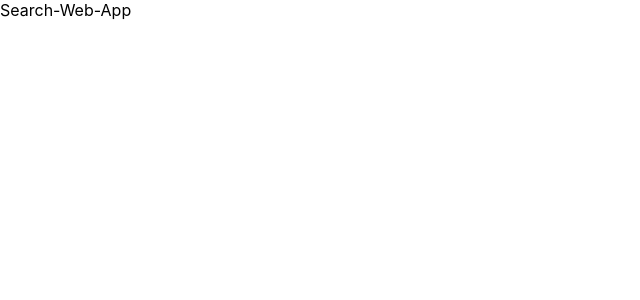
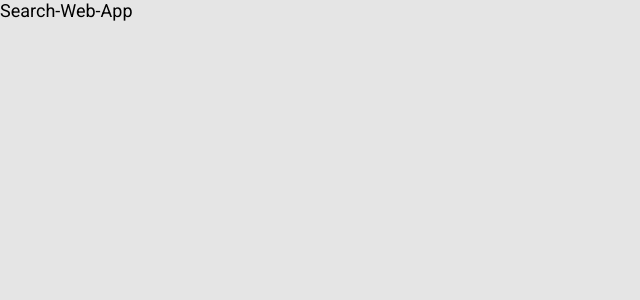
Before and after one commit to umurdogann/search-web-app, a React (Create React App) app: page / in a window 1280 px wide. Shown: the top 300 px of the page, without its empty margins (0-640 px from the left). Built offline with nearby package versions, Linux system fonts and the light colour scheme.

Commit message:
Add roboto font style to index.css

```diff
--- a/public/index.html
+++ b/public/index.html
@@ -3,6 +3,7 @@
   <head>
     <meta charset="utf-8" />
     <link rel="icon" href="%PUBLIC_URL%/favicon.ico" />
+    <link href="https://fonts.googleapis.com/css2?family=Roboto&display=swap" rel="stylesheet">
     <meta name="viewport" content="width=device-width, initial-scale=1" />
     <meta name="theme-color" content="#000000" />
     <meta
--- a/src/index.css
+++ b/src/index.css
@@ -1,8 +1,8 @@
 body {
-  margin: 0;
-  font-family: -apple-system, BlinkMacSystemFont, 'Segoe UI', 'Roboto', 'Oxygen',
-    'Ubuntu', 'Cantarell', 'Fira Sans', 'Droid Sans', 'Helvetica Neue',
-    sans-serif;
-  -webkit-font-smoothing: antialiased;
-  -moz-osx-font-smoothing: grayscale;
+	margin: 0;
+	font-family: 'Roboto', sans-serif;
+	-webkit-font-smoothing: antialiased;
+	-moz-osx-font-smoothing: grayscale;
+	background-color: #e5e5e5;
+	font-size: 18px;
 }
```
